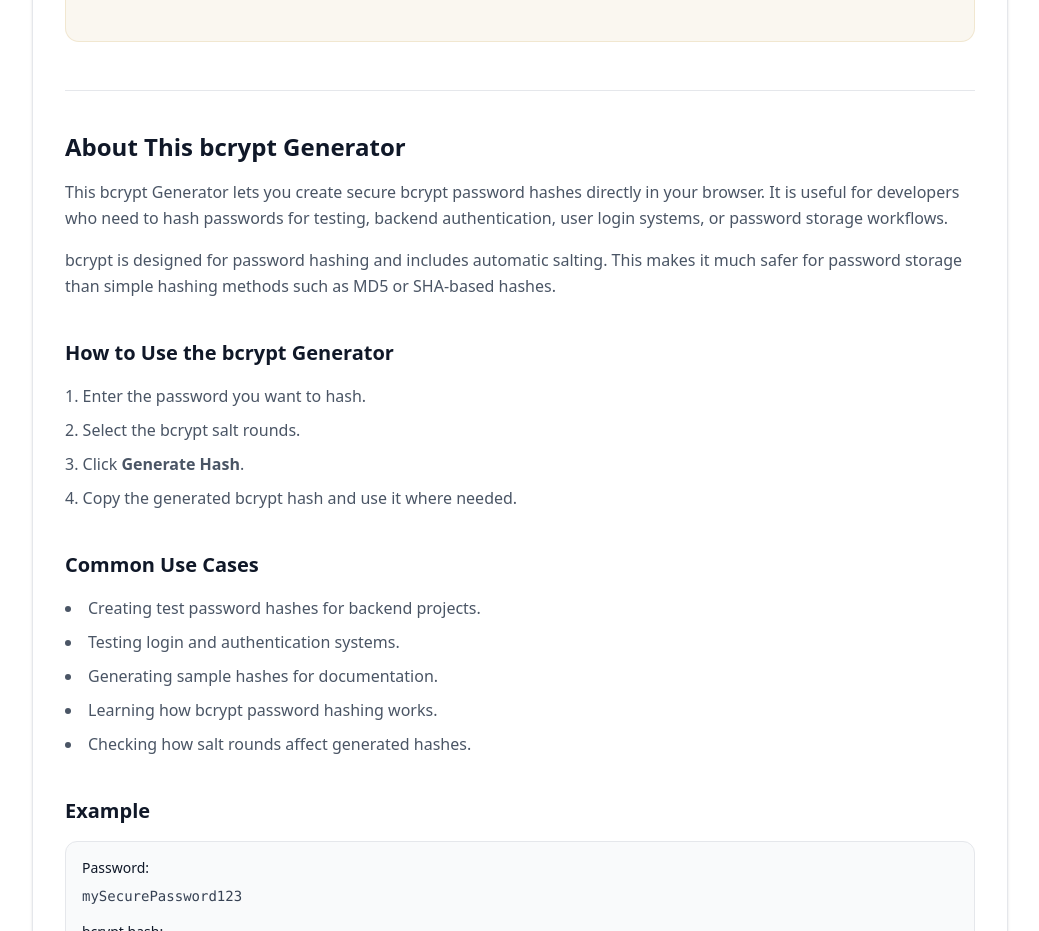
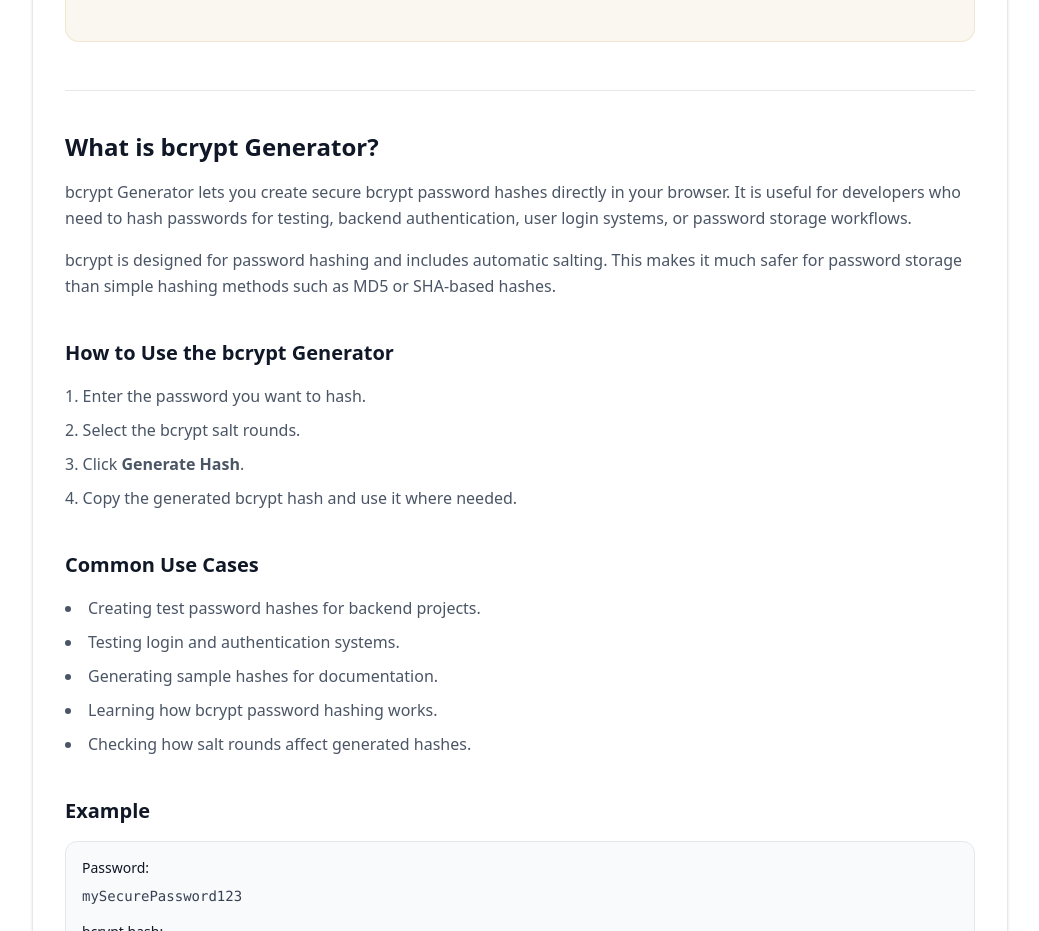
Before and after one commit to vaarunsonawwane-ops/yoryantra-new, a Next.js app: page /tools/bcrypt-generator in a window 1280 px wide. Shown: the part 900-1831 px from the top of the page, without its empty margins (120-1159 px from the left). Built offline with nearby package versions, Linux system fonts and the light colour scheme.

Commit message:
bcrypt Generator Update ToolClient.tsx

```diff
--- a/app/tools/bcrypt-generator/ToolClient.tsx
+++ b/app/tools/bcrypt-generator/ToolClient.tsx
@@ -96,11 +96,11 @@ export default function ToolClient() {
       <section className="mt-12 border-t border-gray-200 pt-10 space-y-10">
         <div>
           <h2 className="text-2xl font-semibold text-gray-900">
-            About This bcrypt Generator
+            What is bcrypt Generator?
           </h2>
 
           <p className="mt-4 text-gray-600 leading-relaxed">
-            This bcrypt Generator lets you create secure bcrypt password hashes
+            bcrypt Generator lets you create secure bcrypt password hashes
             directly in your browser. It is useful for developers who need to
             hash passwords for testing, backend authentication, user login
             systems, or password storage workflows.
```
